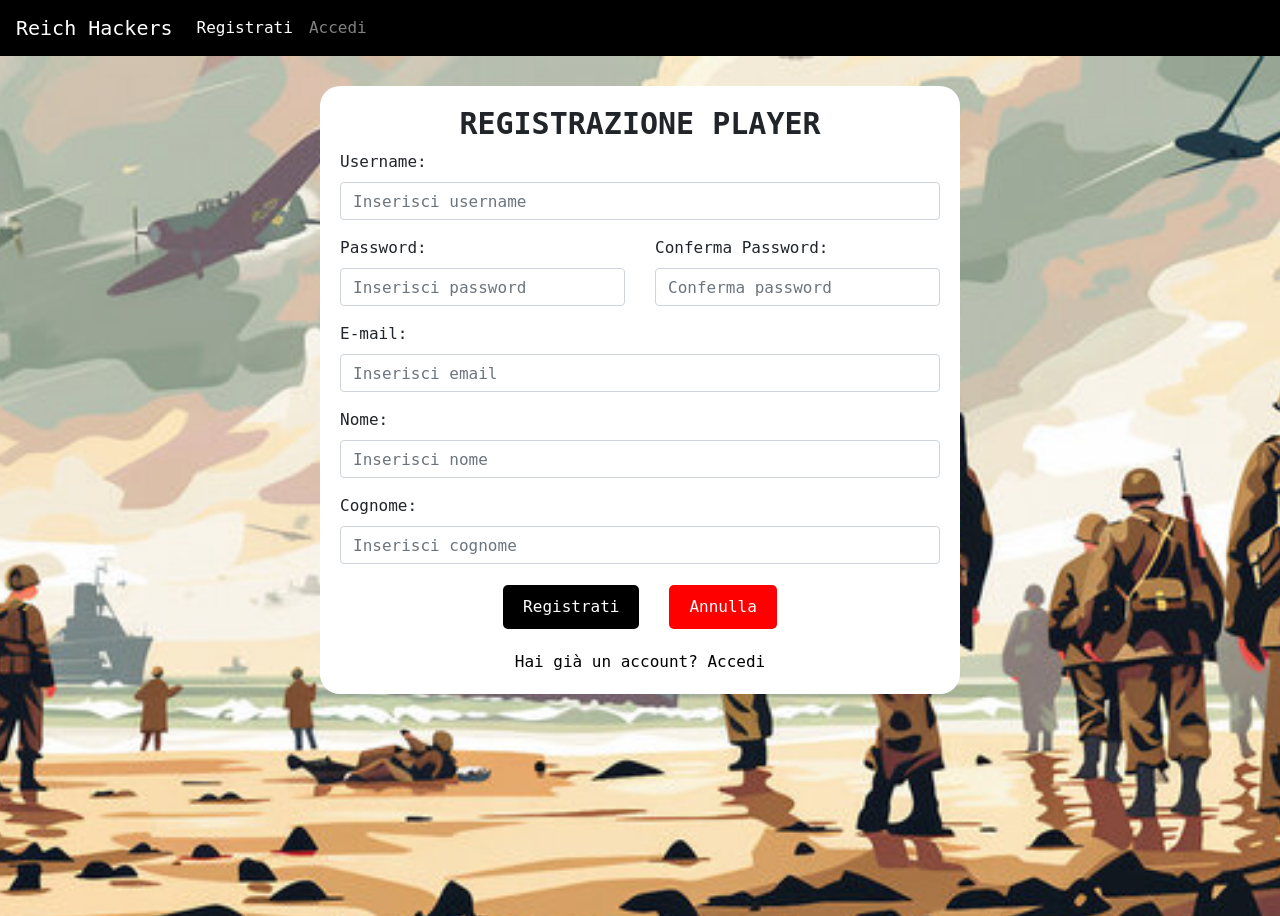
After one commit to SergioPinto2501/reich_hackers, a Flask app: page /registrationView in a window 1280 px wide. The commit adds this page. Run offline with Flask 3, Linux system fonts and the light colour scheme; some libraries are stand-ins or nearby versions.

Commit message:
Login and Registration View

```diff
--- a/app.py
+++ b/app.py
@@ -9,16 +9,15 @@ def index():
     return render_template('index.html')
 
 
-@app.route('/checkDB/')
-def checkDB():
-    string = ""
-    if dbController:
-        string += "Connection Success \n"
-        collections = dbController.getCollections()
-        for collection in collections:
-            string += "Collection: " + collection.id + "\n"
-    else:
-        string = "Connection Failed"
+# This following routes are for the views
+@app.route('/registrationView')
+def registrationView():
+    return render_template('registration_player.html')
+
+@app.route('/loginView')
+def loginView():
+    return render_template('login_player.html')
+
 @app.route('/homepage_game_allies')
 def homepage_game_allies():
     Player1 = Player("Piero", "Allies")
@@ -29,9 +28,7 @@ def homepage_game_allies():
 def homepage_game_axis():
     return render_template('vistaAsse/index.html')
 
-@app.route('/login_player')
-def register_player():
-    return render_template('vistaAlleati/register_player.html')
+
 
 if __name__ == '__main__':
     app.run(debug=True)
--- a/static/css/style_index.css
+++ b/static/css/style_index.css
@@ -235,12 +235,82 @@ body {
     align-items: center;
     gap: 20px;
 }
-.navbar{
-    background-color: black;
-    color: white;
+.navbar-div{
     justify-content: flex-end;
 }
 .btn-start{
     float: right;
     margin-right: 20px;
 }
+.btn-navbar{
+    border: none;
+    background: none;
+    color: white;
+}
+.container{
+
+    animation: fadeIn 1s ease-in;
+    margin-top: 30px;
+    background: white;
+    padding: 20px;
+    border-radius: 20px;
+    width: 50%;
+
+}
+.container h2{
+    text-align: center;
+    font-weight: bold;
+    font-size: 30px;
+}
+.btn-group{
+    display: flex;
+    justify-content: center;
+    align-items: center;
+    gap: 20px;
+}
+.btn-submit{
+    align-content: center;
+    padding: 10px 20px;
+    margin: 5px;
+    border: none;
+    border-radius: 5px;
+    background-color: black;
+    color: white;
+    cursor: pointer;
+}
+.btn-cancel{
+    align-content: center;
+    padding: 10px 20px;
+    margin: 5px;
+    border: none;
+    border-radius: 5px;
+    background-color: red;
+    color: white;
+    cursor: pointer;
+}
+.btn-submit:hover {
+    background-color: #333;
+}
+.btn-cancel:hover {
+    background-color: #333;
+}
+.container a{
+    text-decoration: none;
+    color: black;
+    text-align: center; /* Center text horizontally */
+    display: block; /* Make the element a block-level element */
+    margin: 0 auto;
+}
+.container a:hover{
+    color: #333;
+}
+.image-background-form {
+    animation: slidein 1s ease-in;
+    background-image: url('/static/images/background/background_form.jpg'); /* Path to your image */
+    background-size: cover; /* Cover the entire container */
+    background-position: center; /* Center the image */
+    background-repeat: no-repeat; /* Prevent the image from repeating */
+    height: 100vh; /* Full viewport height */
+    width: 100vw; /* Full viewport width */
+    position: fixed;
+}
--- a/static/js/script_index.js
+++ b/static/js/script_index.js
@@ -143,3 +143,16 @@ function closePopup() {
     if(div.style.display == "block")
         div.style.display = "none";
 }
+function deleteContent(event) {
+    event.preventDefault()
+    var username = document.getElementById("username");
+    username.value = "";
+    var password = document.getElementById("password");
+    password.value = "";
+    var email = document.getElementById("email");
+    email.value = "";
+    var name = document.getElementById("name");
+    name.value = "";
+    var surname = document.getElementById("surname");
+    surname.value = "";
+}
--- /dev/null
+++ b/templates/registration_player.html
@@ -0,0 +1,65 @@
+<html>
+<head>
+    <title>Registrazione Player</title>
+    <link rel="shortcut icon" href="/static/images/icon/favicon.png">
+    <link rel="stylesheet" href="https://stackpath.bootstrapcdn.com/bootstrap/4.5.2/css/bootstrap.min.css">
+    <link rel="stylesheet" href="{{ url_for('static', filename='css/style_index.css') }}">
+</head>
+<body>
+    <nav class="navbar navbar-expand-lg navbar-dark">
+          <a class="navbar-brand" href="/">Reich Hackers</a>
+          <button class="navbar-toggler" type="button" data-toggle="collapse" data-target="#navbarNav" aria-controls="navbarNav" aria-expanded="false" aria-label="Toggle navigation">
+            <span class="navbar-toggler-icon"></span>
+          </button>
+          <div class="collapse navbar-collapse" id="navbarNav">
+            <ul class="navbar-nav">
+              <li class="nav-item active">
+                <a class="nav-link" href="/registrationView">Registrati<span class="sr-only">(current)</span></a>
+              </li>
+              <li class="nav-item">
+                <a class="nav-link" href="/loginView">Accedi</a>
+              </li>
+            </ul>
+          </div>
+    </nav>
+    <div class="image-background-form">
+        <div class="container">
+            <h2>REGISTRAZIONE PLAYER</h2>
+            <form action="/registrationController" method="post">
+                <div class="form-group">
+                    <label for="username">Username:</label>
+                    <input type="text" class="form-control" id="username" placeholder="Inserisci username" name="username" required>
+                </div>
+                <div class="form-group row">
+                    <div class="col-md-6">
+                        <label for="password">Password:</label>
+                        <input type="password" class="form-control" id="password" placeholder="Inserisci password" name="password" required>
+                    </div>
+                    <div class="col-md-6">
+                        <label for="confirm_password">Conferma Password:</label>
+                        <input type="password" class="form-control" id="confirm_password" placeholder="Conferma password" name="confirm_password" required>
+                    </div>
+                </div>
+                <div class="form-group">
+                    <label for="email">E-mail:</label>
+                    <input type="email" class="form-control" id="email" placeholder="Inserisci email" name="email" required>
+                </div>
+                <div class="form-group">
+                    <label for="name">Nome:</label>
+                    <input type="text" class="form-control" id="name" placeholder="Inserisci nome" name="name" required>
+                </div>
+                <div class="form-group">
+                    <label for="surname">Cognome:</label>
+                    <input type="text" class="form-control" id="surname" placeholder="Inserisci cognome" name="surname" required>
+                </div>
+                 <div class="btn-group">
+                    <input type="submit" name="submit" value="Registrati" class="btn-submit">
+                    <button class="btn-cancel" onclick="deleteContent(event)">Annulla</button>
+                </div>
+            </form>
+            <a href="/loginView">Hai già un account? Accedi</a>
+        </div>
+    </div>
+<script src="/static/js/script_index.js"></script>
+</body>
+</html>
--- a/templates/vistaAlleati/index.html
+++ b/templates/vistaAlleati/index.html
@@ -3,6 +3,7 @@
 <head>
     <meta charset="UTF-8">
     <meta name="viewport" content="width=device-width, initial-scale=1.0">
+    <link rel="shortcut icon" href="/static/images/icon/favicon.png">
     <link rel="stylesheet" href="https://stackpath.bootstrapcdn.com/bootstrap/4.5.2/css/bootstrap.min.css">
     <link rel="stylesheet" href="{{ url_for('static', filename='css/style_index.css') }}">
     <title>Alleati: World War II</title>
```
Also changed, not shown: templates/index.html (+19 -5 lines), templates/login_player.html (added, +47 -0 lines), templates/vistaAlleati/register_player.html (deleted, +0 -23 lines), templates/vistaAsse/index.html (deleted, +0 -75 lines), static/images/background/background_form.jpg (added), static/images/icon/favicon.png (added).
